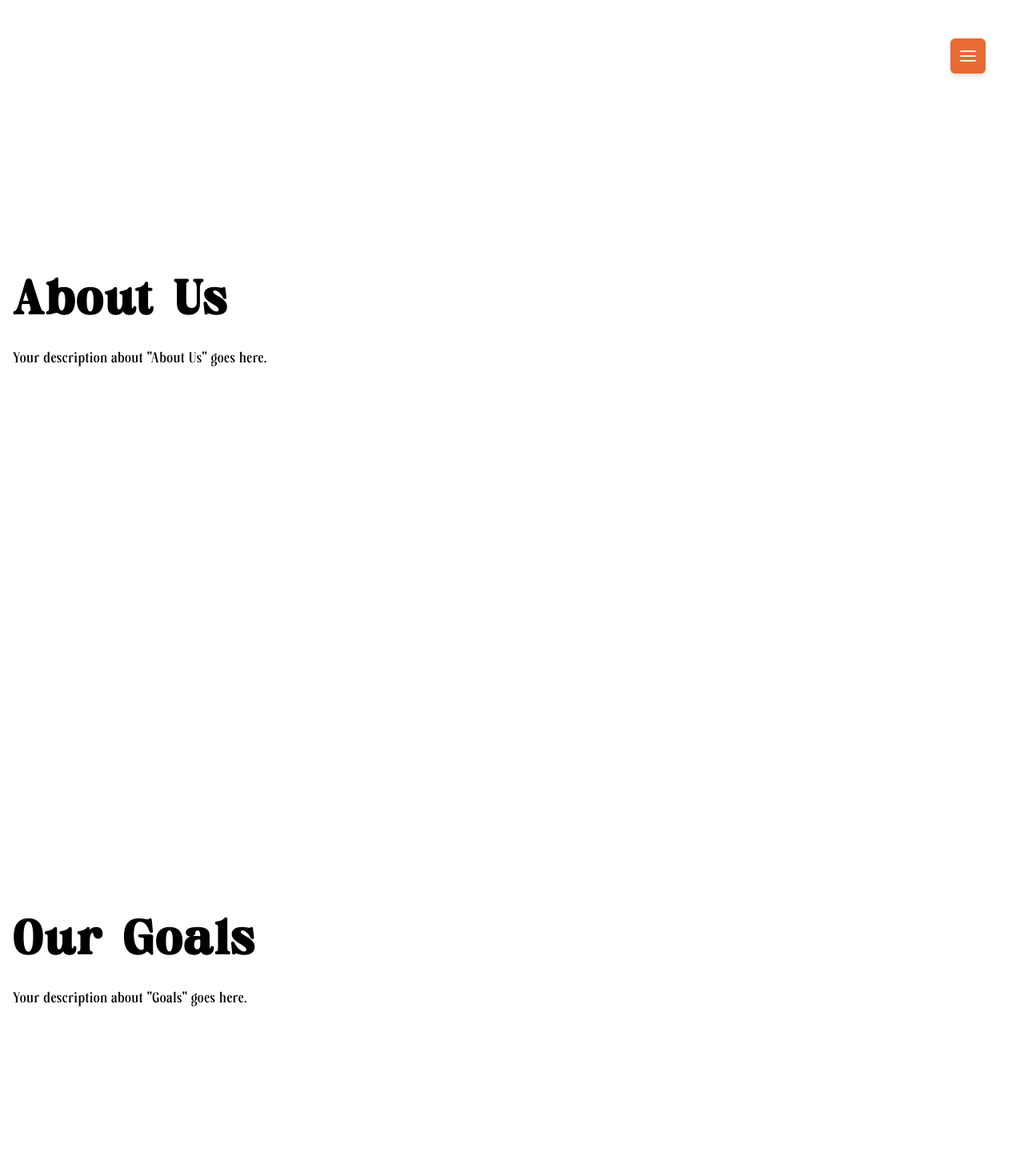
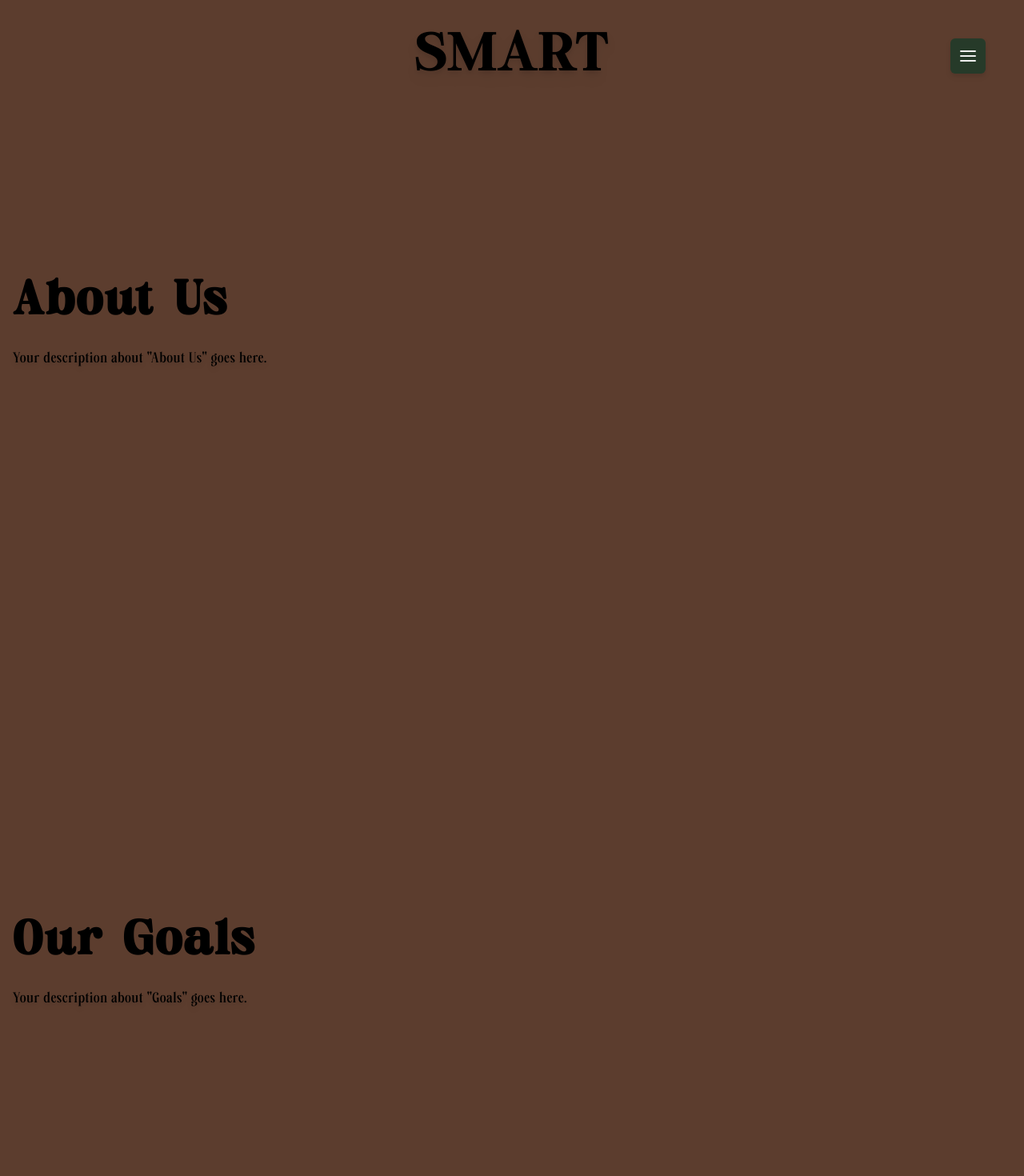
Before and after one commit to blorty/SMART, a React (Create React App) app in the folder client/: page / in a window 1280 px wide. Shown: the top 1470 px of the page at 80% size. Built offline with nearby package versions, Linux system fonts and the light colour scheme.

Commit message:
turned to signel page layout, navbar menu works and redirects

```diff
--- a/client/src/App.css
+++ b/client/src/App.css
@@ -6,6 +6,11 @@
 @font-face {
   font-family: 'Native';
   src: url(/fonts/Native-Stories.ttf) format('woff2');
+}
+
+@font-face {
+  font-family: 'Kuano';
+  src: url(/fonts/Kuano.ttf) format('woff2');
 }
 
 h1 {
@@ -17,3 +22,9 @@ p {
   font-family: 'Native';
   letter-spacing: 1px;
 }
+
+#logo {
+  font-family: 'Kuano';
+  font-size: 4rem;
+  letter-spacing: 3px;
+}
--- a/client/src/components/Home.js
+++ b/client/src/components/Home.js
@@ -1,30 +1,34 @@
 import React from 'react';
 import { motion } from "framer-motion";
+import { Link } from 'react-router-dom';
+
 
 const Section = (props) => {
-    const {children} = props;
+    const {children, id} = props;
 
     return (
         <motion.section
-            className="h-screen w-full p-4 max-w-screen-2xl mx-auto flex flex-col item-start justify-center"
+            id={id}
+            className="h-screen w-full p-4 max-w-screen-2xl mx-auto flex flex-col item-start justify-center bg-mattebrown"
             initial={{ opacity: 0, y: 50 }}
-            whileInView={{ opacity: 1, y: 0, transition: { duration: 0.8, delay: 0.4 } }}
+            whileInView={{ opacity: 1, y: 0, transition: { duration: 0.25, delay: 0.25 } }}
         >
             {children}
         </motion.section>
     )
 }
 
+
 const AboutUs = () => {
     return (
         <Section id="aboutUsSection">
-            <h1 className="text-6xl font-extrabold leading-snug">
+            <h1 className="text-6xl font-extrabold leading-snug ">
                 About Us
             </h1>
             <motion.p
-                className="text-lg mt-4 font-medium"
+                className="text-lg mt-4 font-medium drop-shadow-md"
                 initial={{ opacity: 0, y: 50 }}
-                whileInView={{ opacity: 1, y: 0, transition: { duration: 0.8, delay: 0.8 } }}
+                whileInView={{ opacity: 1, y: 0, transition: { duration: 0.25, delay: 0.2 } }}
             >
                 Your description about "About Us" goes here.
             </motion.p>
@@ -39,9 +43,9 @@ const Goals = () => {
                 Our Goals
             </h1>
             <motion.p
-                className="text-lg mt-4 font-medium"
+                className="text-lg mt-4 font-medium drop-shadow-md"
                 initial={{ opacity: 0, y: 50 }}
-                whileInView={{ opacity: 1, y: 0, transition: { duration: 0.8, delay: 0.8 } }}
+                whileInView={{ opacity: 1, y: 0, transition: { duration: 0.25, delay: 0.2 } }}
             >
                 Your description about "Goals" goes here.
             </motion.p>
@@ -56,9 +60,9 @@ const RelaxationTechniques = () => {
                 Relaxation Techniques
             </h1>
             <motion.p
-                className="text-lg mt-4 font-medium"
+                className="text-lg mt-4 font-medium drop-shadow-md"
                 initial={{ opacity: 0, y: 50 }}
-                whileInView={{ opacity: 1, y: 0, transition: { duration: 0.8, delay: 0.8 } }}
+                whileInView={{ opacity: 1, y: 0, transition: { duration: 0.25, delay: 0.2 } }}
             >
                 Your description about "Relaxation Techniques" goes here.
             </motion.p>
@@ -73,9 +77,9 @@ const StressManagementActivities = () => {
                 Stress Management Activities
             </h1>
             <motion.p
-                className="text-lg mt-4 font-medium"
+                className="text-lg mt-4 font-medium drop-shadow-md"
                 initial={{ opacity: 0, y: 50 }}
-                whileInView={{ opacity: 1, y: 0, transition: { duration: 0.8, delay: 0.8 } }}
+                whileInView={{ opacity: 1, y: 0, transition: { duration: 0.25, delay: 0.2 } }}
             >
                 Your description about "Stress Management Activities" goes here.
             </motion.p>
@@ -84,12 +88,26 @@ const StressManagementActivities = () => {
 }
 
 const Home = () => (
-  <div className="flex flex-col items-center w-screen">
-      <AboutUs />
-      <Goals />
-      <RelaxationTechniques />
-      <StressManagementActivities />
-  </div>
+    <motion.div
+        id='logo'
+        className="flex flex-col items-center w-screen relative"
+        initial={{ opacity: 0 }}
+        animate={{ opacity: 1 }}
+        transition={{ duration: 0.25, delay: 0.2 }}
+    >
+    <Link
+        to="/"
+        className="hover:text-lightgreen drop-shadow-lg absolute top-0 left-1/2 transform -translate-x-1/2 mt-4 py-2 px-4 font-bold cursor-pointer z-50"
+    >
+        SMART
+    </Link>
+
+
+    <AboutUs />
+    <Goals />
+    <RelaxationTechniques />
+    <StressManagementActivities />
+    </motion.div>
 );
 
 export default Home;
--- a/client/src/components/Navbar.js
+++ b/client/src/components/Navbar.js
@@ -8,7 +8,7 @@ export const Navbar = () => {
         <>
             <button
             onClick={() => setNavbarBtnOpened(!NavbarBtnOpened)}
-            className="drop-shadow-md fixed top-12 right-12 p-3 text-2xl z-20 w-11 h-11 rounded-md bg-orange">
+            className="drop-shadow-md fixed top-12 right-12 p-3 text-2xl z-20 w-11 h-11 rounded-md bg-darkgreen">
                 <div
                     className={`bg-white h-0.5 rounded-md w-full transition-all ${
                         NavbarBtnOpened ? "rotate-45 translate-y-0.5" : ""
@@ -47,7 +47,7 @@ const NavbarBtn = ({ label, to }) => {
             to={to}
             smooth={true}
             duration={500}
-            className="drop-shadow-md opacity-85 text-orange text-2xl font-bold cursor-pointer hover:text-white transition-colors"
+            className="drop-shadow-md opacity-85 text-mattecoal text-2xl font-bold cursor-pointer hover:text-orange transition-colors"
         >
             {label}
         </ScrollLink>
```
Also changed, not shown: client/fonts/Kuano.ttf (added).
